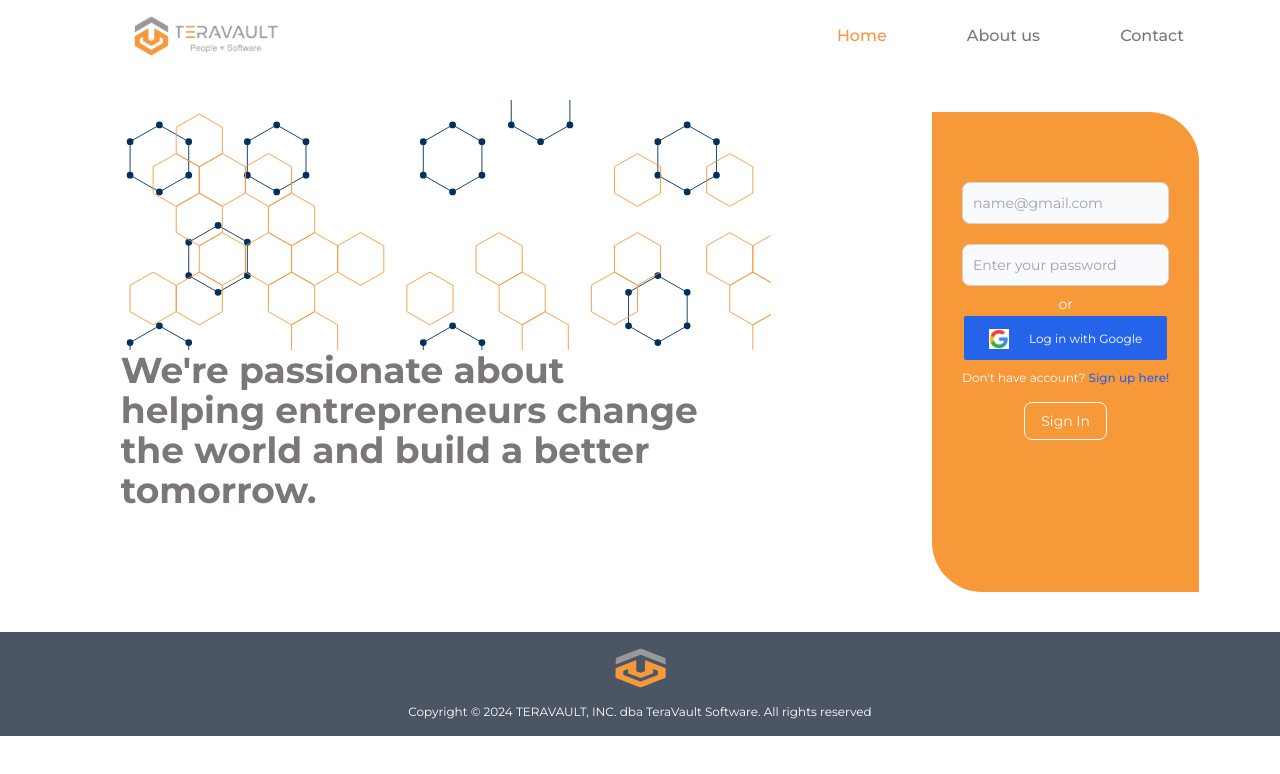
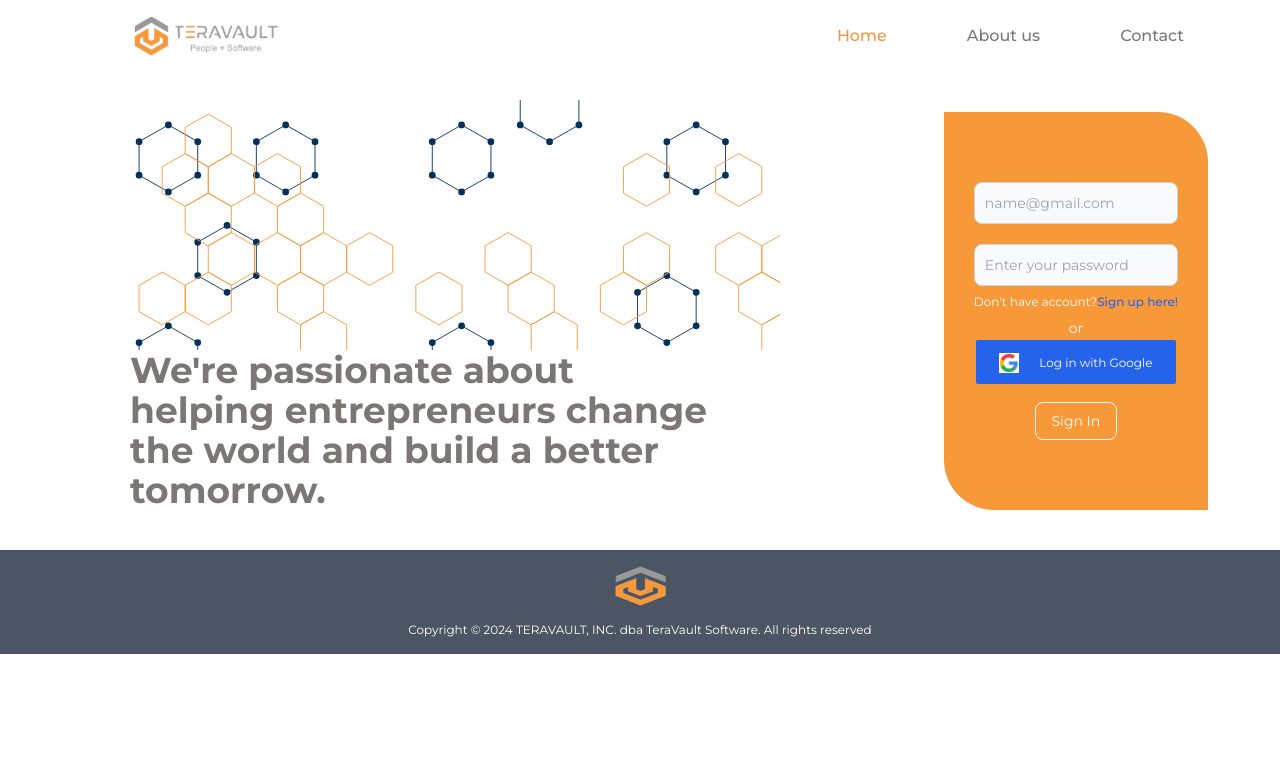
Before and after one commit to Ravenjoven/Hr-management-System, a React (Vite) app in the folder frontend/: page /login in a window 1280 px wide. Shown: the top 774 px of the page. Built offline with nearby package versions, Linux system fonts and the light colour scheme.

Commit message:
small changes in login

```diff
--- a/frontend/src/components/LoginPage.tsx
+++ b/frontend/src/components/LoginPage.tsx
@@ -68,7 +68,7 @@ const Login = () => {
           </div>
         </nav>
         <section className="max-w-screen-xl flex mx-auto ml-5">
-          <div className="items-center pl-5 pt-2 mx-auto mt-[20px]">
+          <div className="pl-5 pt-2 ml-[90px] mt-[20px]">
           <svg
                 className="w-560 h-auto sm:w-full"
                 xmlns="http://www.w3.org/2000/svg"
@@ -103,7 +103,7 @@ const Login = () => {
               tomorrow.
             </h1>
           </div>
-          <div className=" flex justify-center items-center mx-auto mt-[40px] h-[60vh]">
+          <div className="ml-[13%] mt-[40px]">
             <form
               className="bg-[#f89939] p-4 rounded-tr-[50px] p-[30px] rounded-bl-[50px] h-[100%]"
               action=""
@@ -125,24 +125,23 @@ const Login = () => {
                 className="bg-gray-50 border border-gray-300 text-gray-900 text-sm rounded-lg focus:ring-blue-500 focus:border-blue-500 block w-full p-2.5  dark:bg-gray-700 dark:border-gray-600 dark:placeholder-gray-400 dark:text-white dark:focus:ring-blue-500 dark:focus:border-blue-500 mt-[20px]"
                 placeholder="Enter your password"
               />
-              <p className="mt-2 text-sm text-white flex justify-center">or</p>
-              <div className="flex justify-center items-center ">
-                <button type="button" className="bg-blue-600 rounded-sm text-white p-2.5 w-full m-[2px]"><img src="../images/Gmail.png" alt="" className="w-[20px] mr-[20px] inline "/><span className="text-xs">Log in with Google</span></button>
-
-              </div>
               <p
                 id="helper-text-explanation"
                 className="mt-2 text-xs text-white "
               >
-                Don't have account?{" "}
+                Don't have account?
                 <a
                   href="#"
                   className="font-medium text-blue-600 hover:underline dark:text-blue-500"
                 >
                   Sign up here!
                 </a>
+              </p>
+              <p className="mt-2 text-sm text-white flex justify-center">or</p>
+              <div className="flex justify-center items-center ">
+                <button type="button" className="bg-blue-600 rounded-sm text-white p-2.5 w-full m-[2px]"><img src="../images/Gmail.png" alt="" className="w-[20px] mr-[20px] inline "/><span className="text-xs">Log in with Google</span></button>
+              </div>
 
-              </p>
               <div className="flex justify-center items-center">
                 <button
                   type="submit"
```
